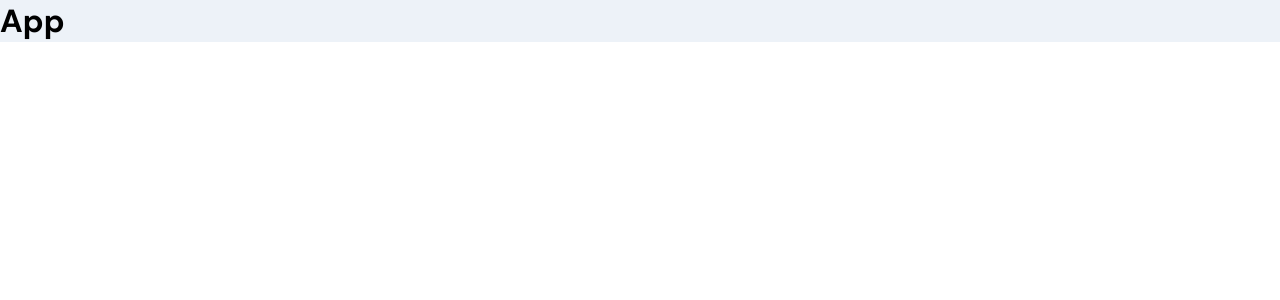
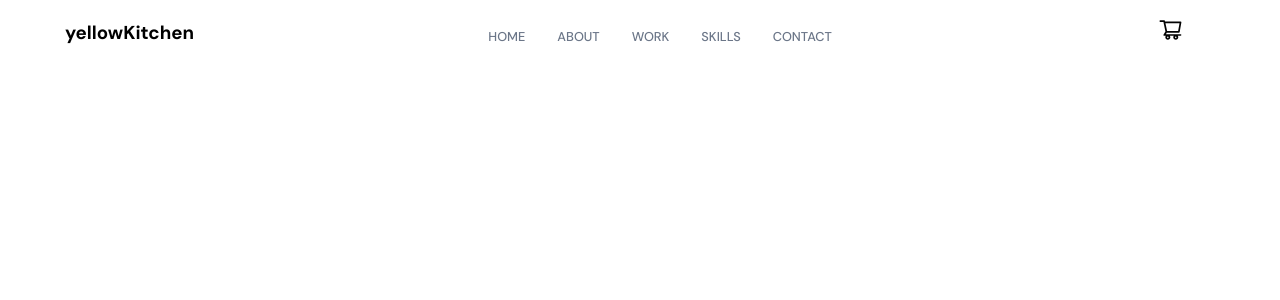
Before and after one commit to mehedi008h/food-delivery, a React (Create React App) app: page / in a window 1280 px wide. Shown: the top 300 px of the page. Built offline with nearby package versions, Linux system fonts and the light colour scheme.

Commit message:
design navbar

```diff
--- a/src/App.js
+++ b/src/App.js
@@ -1,9 +1,10 @@
 import "./App.scss";
+import Header from "./components/header/Header";
 
 function App() {
   return (
     <div className="app">
-      <h1>App</h1>
+      <Header />
     </div>
   );
 }
--- /dev/null
+++ b/src/components/header/Header.jsx
@@ -0,0 +1,58 @@
+import React, { useState } from "react";
+import { HiMenuAlt4, HiX } from "react-icons/hi";
+import { AiOutlineShoppingCart } from "react-icons/ai";
+import { motion } from "framer-motion";
+
+import "./Header.scss";
+
+const Header = () => {
+  const [toggle, setToggle] = useState(false);
+  return (
+    <nav className="app__navbar">
+      <div className="app__navbar-logo">
+        <h3>yellowKitchen</h3>
+        {/* <img src={images.logo} alt="logo" /> */}
+      </div>
+      <ul className="app__navbar-links">
+        {["home", "about", "work", "skills", "contact"].map((item) => (
+          <li className="app__flex p-text" key={`link-${item}`}>
+            <div />
+            <a href={`#${item}`}>{item}</a>
+          </li>
+        ))}
+      </ul>
+      <div className="resume">
+        <a
+          href="https://drive.google.com/file/d/19CS-4gf6mtoXn9bv_xlUedCWySlJS4vx/view?usp=sharing"
+          target="_blank"
+          rel="noreferrer"
+        >
+          <AiOutlineShoppingCart size={25} />
+        </a>
+      </div>
+      <div className="app__navbar-menu">
+        <HiMenuAlt4 onClick={() => setToggle(true)} />
+
+        {toggle && (
+          <motion.div
+            whileInView={{ x: [300, 0] }}
+            transition={{ duration: 0.85, ease: "easeOut" }}
+          >
+            <HiX onClick={() => setToggle(false)} />
+            <ul>
+              {["home", "about", "work", "skills", "contact"].map((item) => (
+                <li key={item}>
+                  <a href={`#${item}`} onClick={() => setToggle(false)}>
+                    {item}
+                  </a>
+                </li>
+              ))}
+            </ul>
+          </motion.div>
+        )}
+      </div>
+    </nav>
+  );
+};
+
+export default Header;
--- /dev/null
+++ b/src/components/header/Header.scss
@@ -0,0 +1,187 @@
+.app__navbar {
+  width: 100%;
+
+  display: flex;
+  justify-content: space-between;
+  align-items: center;
+
+  padding: 1rem 4rem;
+  background: rgba(255, 255, 255, 0.25);
+  // box-shadow: 0 8px 32px 0 rgba( 31, 38, 135, 0.37 );
+  backdrop-filter: blur(4px);
+  -webkit-backdrop-filter: blur(4px);
+  border: 1px solid rgba(255, 255, 255, 0.18);
+  position: fixed;
+  z-index: 2;
+}
+
+.app__navbar-logo {
+  display: flex;
+  justify-content: flex-start;
+  align-items: center;
+
+  img {
+    width: 90px;
+    height: 20px;
+
+    @media screen and (min-width: 2000px) {
+      width: 180px;
+      height: 40px;
+    }
+  }
+}
+
+.app__navbar-links {
+  flex: 1;
+  display: flex;
+  justify-content: center;
+  align-items: center;
+
+  list-style: none;
+
+  li {
+    margin: 0 1rem;
+    cursor: pointer;
+
+    flex-direction: column;
+
+    div {
+      width: 5px;
+      height: 5px;
+      background: transparent;
+      border-radius: 50%;
+
+      margin-bottom: 5px;
+    }
+
+    a {
+      color: var(--gray-color);
+      text-decoration: none;
+      flex-direction: column;
+
+      text-transform: uppercase;
+      font-weight: 500;
+
+      transition: all 0.3s ease-in-out;
+
+      &:hover {
+        color: var(--secondary-color);
+      }
+    }
+
+    &:hover {
+      div {
+        background: var(--secondary-color);
+      }
+    }
+  }
+
+  @media screen and (max-width: 900px) {
+    display: none;
+  }
+}
+.resume {
+  a {
+    text-decoration: none;
+    color: var(--black-color);
+
+    margin: 0 2rem;
+    // border-radius: 15px;
+    font-weight: 600;
+    // transition: all 0.5s ease;
+
+    // &:hover {
+    //   transform: scale(1.1);
+    // }
+  }
+}
+
+.app__navbar-menu {
+  width: 35px;
+  height: 35px;
+  border-radius: 50%;
+  position: relative;
+
+  display: flex;
+  justify-content: center;
+  align-items: center;
+  background-color: var(--secondary-color);
+
+  svg {
+    width: 70%;
+    height: 70%;
+    color: var(--white-color);
+  }
+
+  div {
+    position: fixed;
+    top: 0;
+    bottom: 0;
+    right: 0;
+    z-index: 5;
+
+    padding: 1rem;
+
+    width: 80%;
+    height: 100vh;
+
+    display: flex;
+    justify-content: flex-end;
+    align-items: flex-end;
+    flex-direction: column;
+
+    // background: url("../../assets/bgWhite.png");
+    background-color: var(--white-color);
+    background-size: cover;
+    background-repeat: repeat;
+
+    /* top box shadow */
+    box-shadow: 0px 0px 20px rgba(168, 168, 168, 0.15);
+
+    svg {
+      width: 35px;
+      height: 35px;
+      color: var(--secondary-color);
+      margin: 0.5rem 1rem;
+    }
+
+    ul {
+      list-style: none;
+      margin: 0;
+      padding: 0;
+      height: 100%;
+      width: 100%;
+
+      display: flex;
+      justify-content: flex-start;
+      align-items: flex-start;
+      flex-direction: column;
+
+      li {
+        margin: 1rem;
+
+        a {
+          color: var(--gray-color);
+          text-decoration: none;
+          font-size: 1rem;
+          text-transform: uppercase;
+          font-weight: 500;
+
+          transition: all 0.3s ease-in-out;
+
+          &:hover {
+            color: var(--secondary-color);
+          }
+        }
+      }
+    }
+
+    @media screen and (min-width: 900px) {
+      display: none;
+    }
+  }
+
+  @media screen and (min-width: 900px) {
+    display: none;
+  }
+}
```
